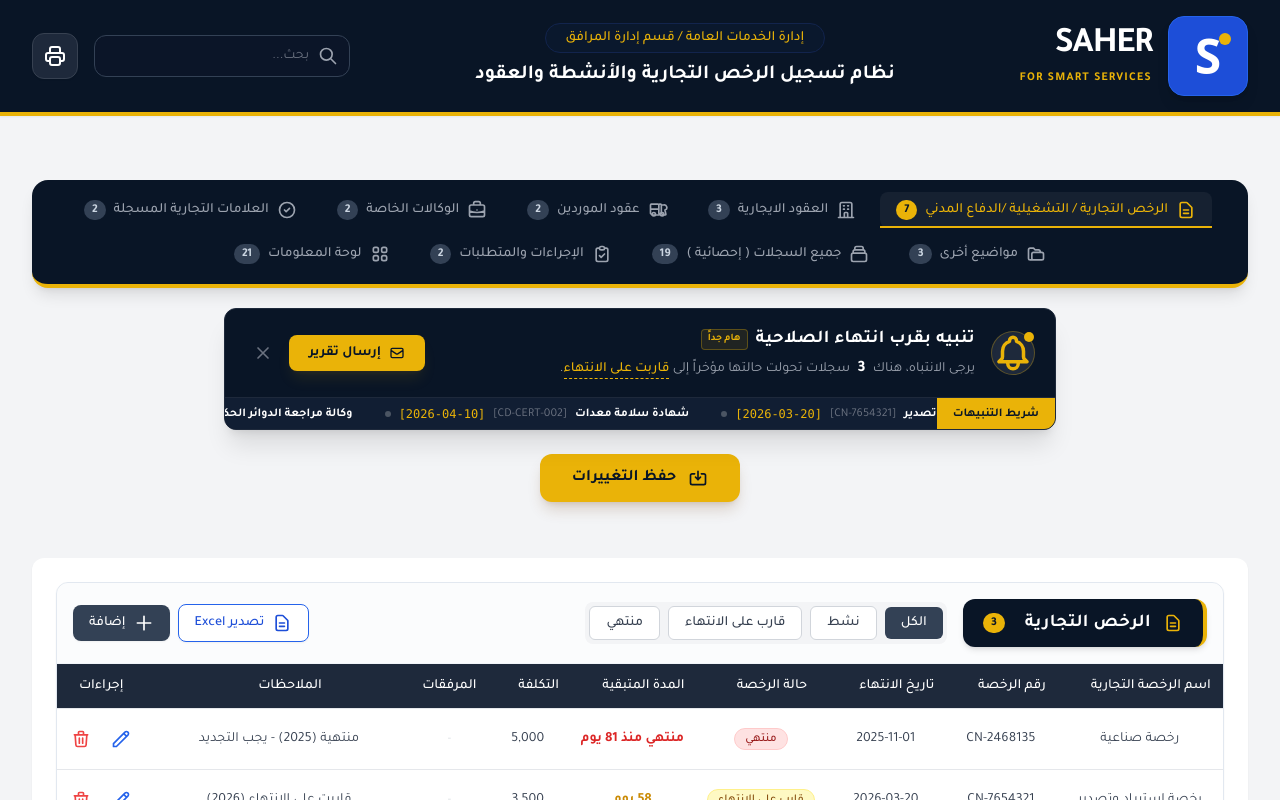
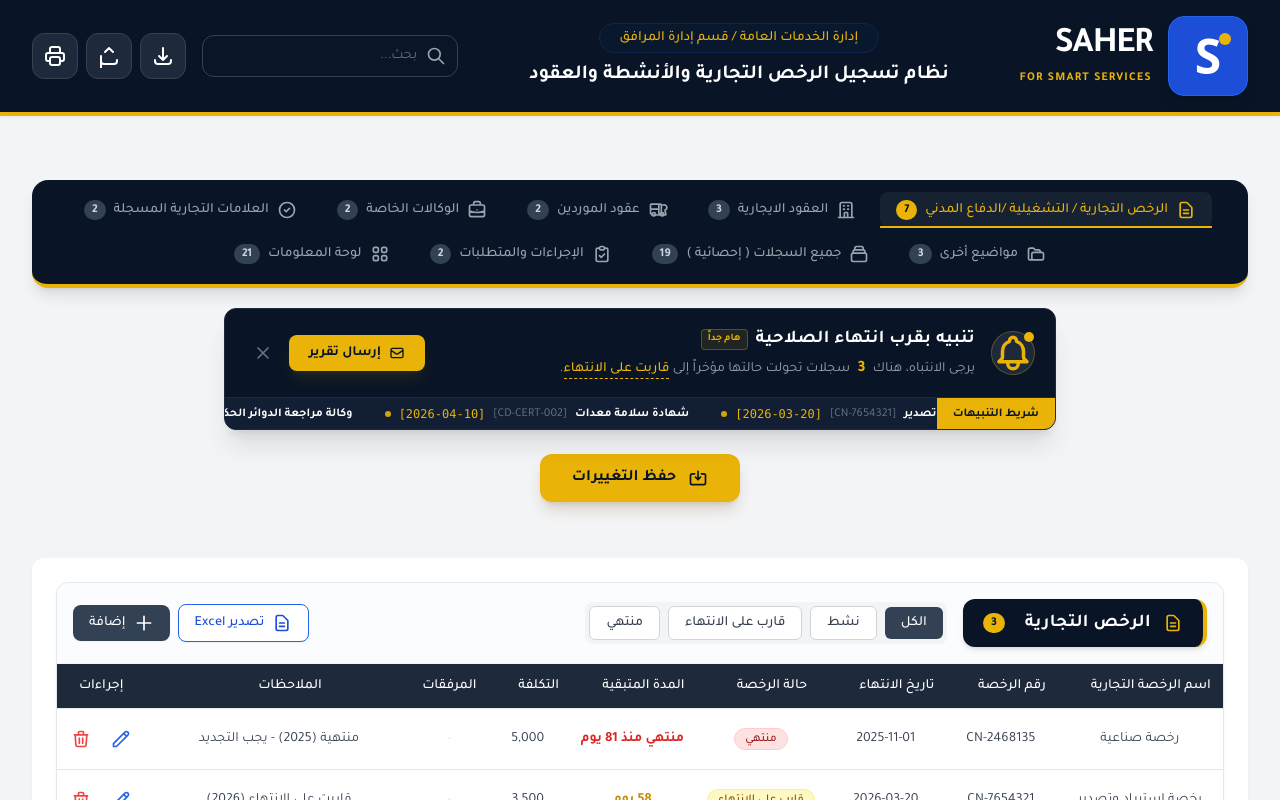
Before and after one commit to privatep88/license, a React (Vite) app: page / in a window 1280 px wide. Shown: the top 800 px of the page. Built offline with nearby package versions, Linux system fonts and the light colour scheme.

Commit message:
feat: Add data backup and restore functionality
Implement backup and restore features for application data. This allows users to export all data into a JSON file and import it back, providing a disaster recovery mechanism. Includes new icons for backup and restore actions.

```diff
--- a/App.tsx
+++ b/App.tsx
@@ -226,6 +226,86 @@ const App: React.FC = () => {
           console.error("Failed to save data", e);
           alert("حدث خطأ أثناء حفظ البيانات. يرجى المحاولة مرة أخرى.");
       }
+  };
+
+  const handleBackup = () => {
+      const dataToSave = {
+          commercialLicenses,
+          operationalLicenses,
+          civilDefenseCerts,
+          specialAgencies,
+          leaseContracts,
+          generalContracts,
+          procedures,
+          otherTopicsData,
+          trademarkCerts,
+          backupDate: new Date().toISOString()
+      };
+
+      const blob = new Blob([JSON.stringify(dataToSave, null, 2)], { type: 'application/json' });
+      const url = URL.createObjectURL(blob);
+      const link = document.createElement('a');
+      link.href = url;
+      const dateStr = new Date().toISOString().split('T')[0];
+      link.download = `SAHER_Backup_${dateStr}.json`;
+      document.body.appendChild(link);
+      link.click();
+      document.body.removeChild(link);
+      URL.revokeObjectURL(url);
+  };
+
+  const handleRestore = (file: File) => {
+      const reader = new FileReader();
+      reader.onload = (e) => {
+          try {
+              const json = JSON.parse(e.target?.result as string);
+
+              // Basic validation check to ensure it's a valid backup file
+              if (!json.commercialLicenses && !json.leaseContracts) {
+                  throw new Error("Invalid backup file format");
+              }
+
+              if (window.confirm("هل أنت متأكد من استعادة هذه النسخة الاحتياطية؟ سيتم استبدال البيانات الحالية.")) {
+                  // Process functions from useEffect
+                  const processLicenses = (licenses: License[]): License[] =>
+                        licenses.map(l => ({ ...l, status: getCalculatedStatus(l.expiryDate) }));
+
+                  const processContracts = (contracts: Contract[]): Contract[] =>
+                        contracts.map(c => {
+                            const documentedStatus = c.documentedExpiryDate ? getCalculatedStatus(c.documentedExpiryDate) : undefined;
+                            const internalStatus = c.internalExpiryDate ? getCalculatedStatus(c.internalExpiryDate) : undefined;
+                            const status = getOverallStatus([documentedStatus, internalStatus]);
+                            return {
+                                ...c,
+                                documentedStatus,
+                                internalStatus,
+                                status
+                            };
+                        });
+
+                  setCommercialLicenses(processLicenses(json.commercialLicenses || []));
+                  setOperationalLicenses(processLicenses(json.operationalLicenses || []));
+                  setCivilDefenseCerts(processLicenses(json.civilDefenseCerts || []));
+                  setSpecialAgencies(processLicenses(json.specialAgencies || []));
+                  setLeaseContracts(processContracts(json.leaseContracts || []));
+                  setGeneralContracts(processLicenses(json.generalContracts || []));
+                  setProcedures(json.procedures || []);
+                  setOtherTopicsData(processLicenses(json.otherTopicsData || []));
+                  setTrademarkCerts(processLicenses(json.trademarkCerts || []));
+
+                  // Force save to local storage immediately
+                  localStorage.setItem(STORAGE_KEY, JSON.stringify(json));
+
+                  alert("تم استعادة النسخة الاحتياطية بنجاح.");
+                  // Reload page to ensure clean state
+                  window.location.reload();
+              }
+          } catch (err) {
+              console.error(err);
+              alert("فشل في استعادة النسخة الاحتياطية. تأكد من صحة الملف.");
+          }
+      };
+      reader.readAsText(file);
   };
 
   // Notification Logic Effect - Reacts to ALL data changes
@@ -620,6 +700,8 @@ const App: React.FC = () => {
       <Header
         searchQuery={searchQuery}
         onSearchChange={(e) => setSearchQuery(e.target.value)}
+        onBackup={handleBackup}
+        onRestore={handleRestore}
       />
 
       <SecondaryHeader
--- a/components/Header.tsx
+++ b/components/Header.tsx
@@ -1,6 +1,6 @@
 
-import React from 'react';
-import { SearchIcon, PrintIcon } from './icons/ActionIcons';
+import React, { useRef } from 'react';
+import { SearchIcon, PrintIcon, BackupIcon, RestoreIcon } from './icons/ActionIcons';
 
 const SaherLogo: React.FC = () => (
   <div className="flex items-center gap-3 sm:gap-4 scale-90 sm:scale-100 origin-right transition-transform">
@@ -25,9 +25,28 @@ const SaherLogo: React.FC = () => (
 interface HeaderProps {
     searchQuery: string;
     onSearchChange: (e: React.ChangeEvent<HTMLInputElement>) => void;
+    onBackup: () => void;
+    onRestore: (file: File) => void;
 }
 
-const Header: React.FC<HeaderProps> = ({ searchQuery, onSearchChange }) => {
+const Header: React.FC<HeaderProps> = ({ searchQuery, onSearchChange, onBackup, onRestore }) => {
+  const fileInputRef = useRef<HTMLInputElement>(null);
+
+  const handleRestoreClick = () => {
+    fileInputRef.current?.click();
+  };
+
+  const handleFileChange = (e: React.ChangeEvent<HTMLInputElement>) => {
+    const file = e.target.files?.[0];
+    if (file) {
+      onRestore(file);
+    }
+    // Reset input to allow selecting the same file again if needed
+    if (fileInputRef.current) {
+        fileInputRef.current.value = '';
+    }
+  };
+
   return (
     <header className="bg-[#091526] border-b-4 border-[#eab308] shadow-sm relative z-30 print:hidden">
       <div className="w-full px-4 sm:px-6 lg:px-8">
@@ -63,6 +82,34 @@ const Header: React.FC<HeaderProps> = ({ searchQuery, onSearchChange }) => {
                 </div>
             </div>
 
+            <div className="flex items-center gap-2">
+                 {/* Backup Button */}
+                <button
+                    onClick={onBackup}
+                    className="bg-[#1e293b] p-2.5 rounded-xl hover:bg-[#334155] transition-colors shadow-sm flex items-center justify-center print:hidden border border-gray-700 text-white flex-shrink-0 group relative"
+                    aria-label="نسخ احتياطي"
+                    title="نسخ احتياطي للبيانات"
+                >
+                    <BackupIcon />
+                </button>
+
+                {/* Restore Button */}
+                <button
+                    onClick={handleRestoreClick}
+                    className="bg-[#1e293b] p-2.5 rounded-xl hover:bg-[#334155] transition-colors shadow-sm flex items-center justify-center print:hidden border border-gray-700 text-white flex-shrink-0 group relative"
+                    aria-label="استعادة نسخة"
+                    title="استعادة البيانات من نسخة احتياطية"
+                >
+                    <RestoreIcon />
+                </button>
+                <input
+                    type="file"
+                    ref={fileInputRef}
+                    onChange={handleFileChange}
+                    className="hidden"
+                    accept=".json"
+                />
+
                 {/* Print Button */}
                 <button
                     onClick={() => window.print()}
@@ -72,6 +119,7 @@ const Header: React.FC<HeaderProps> = ({ searchQuery, onSearchChange }) => {
                 >
                     <PrintIcon />
                 </button>
+            </div>
 
            </div>
         </div>
--- a/components/NotificationBanner.tsx
+++ b/components/NotificationBanner.tsx
@@ -44,7 +44,7 @@ const NotificationBanner: React.FC<NotificationBannerProps> = ({ items, onSendEm
                              </span>
                         </div>
                         <p className="text-gray-400 text-sm">
-                            يرجى الانتباه، هناك <span className="text-white font-bold mx-1 text-base">{count}</span> سجلات تحولت حالتها مؤخراً إلى <span className="text-[#eab308] border-b border-[#eab308] border-dashed pb-0.5 font-medium">قاربت على الانتهاء</span>.
+                            يرجى الانتباه، هناك <span className="text-[#eab308] font-bold mx-1 text-base">{count}</span> سجلات تحولت حالتها مؤخراً إلى <span className="text-[#eab308] border-b border-[#eab308] border-dashed pb-0.5 font-medium">قاربت على الانتهاء</span>.
                         </p>
                     </div>
                 </div>
@@ -85,7 +85,7 @@ const NotificationBanner: React.FC<NotificationBannerProps> = ({ items, onSendEm
                                      <span className="text-[#eab308] dir-ltr inline-block font-mono">
                                         [{getItemDate(item)}]
                                      </span>
-                                     <span className="w-1.5 h-1.5 rounded-full bg-gray-600"></span>
+                                     <span className="w-1.5 h-1.5 rounded-full bg-[#eab308] animate-pulse"></span>
                                  </div>
                             ))}
                          </div>
--- a/components/icons/ActionIcons.tsx
+++ b/components/icons/ActionIcons.tsx
@@ -40,6 +40,18 @@ export const SearchIcon: React.FC = () => (
 export const PrintIcon: React.FC = () => (
     <svg xmlns="http://www.w3.org/2000/svg" className="h-6 w-6" fill="none" viewBox="0 0 24 24" stroke="currentColor">
         <path strokeLinecap="round" strokeLinejoin="round" strokeWidth={2} d="M17 17h2a2 2 0 002-2v-4a2 2 0 00-2-2H5a2 2 0 00-2 2v4a2 2 0 002 2h2m2 4h6a2 2 0 002-2v-4a2 2 0 00-2-2H9a2 2 0 00-2 2v4a2 2 0 002 2zm8-12V5a2 2 0 00-2-2H9a2 2 0 00-2 2v4h10z" />
+    </svg>
+);
+
+export const BackupIcon: React.FC = () => (
+    <svg xmlns="http://www.w3.org/2000/svg" className="h-6 w-6" fill="none" viewBox="0 0 24 24" stroke="currentColor">
+        <path strokeLinecap="round" strokeLinejoin="round" strokeWidth={2} d="M4 16v1a3 3 0 003 3h10a3 3 0 003-3v-1m-4-4l-4 4m0 0l-4-4m4 4V4" />
+    </svg>
+);
+
+export const RestoreIcon: React.FC = () => (
+    <svg xmlns="http://www.w3.org/2000/svg" className="h-6 w-6" fill="none" viewBox="0 0 24 24" stroke="currentColor">
+        <path strokeLinecap="round" strokeLinejoin="round" strokeWidth={2} d="M4 16v1a3 3 0 003 3h10a3 3 0 003-3v-1m-4-8l-4-4m0 0L8 8m-4 4v12" />
     </svg>
 );
 
```
Lines whose indentation alone changed are shown as unchanged.
